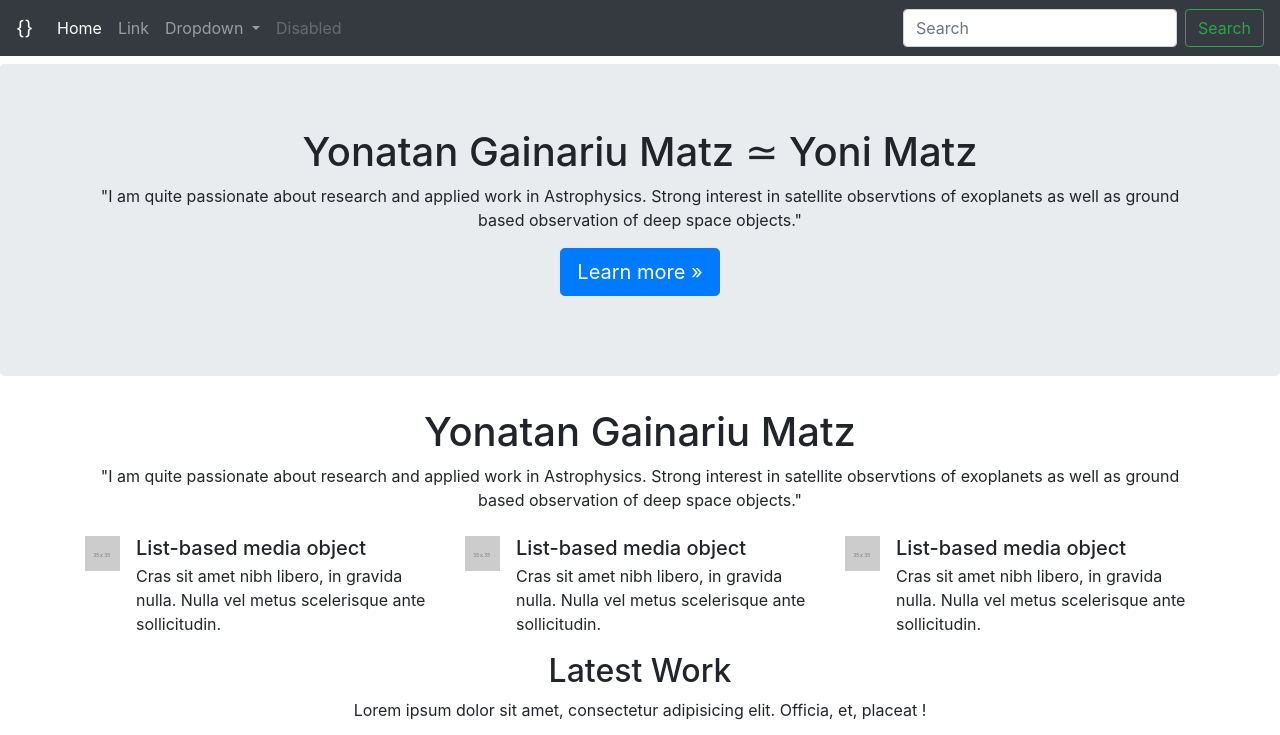
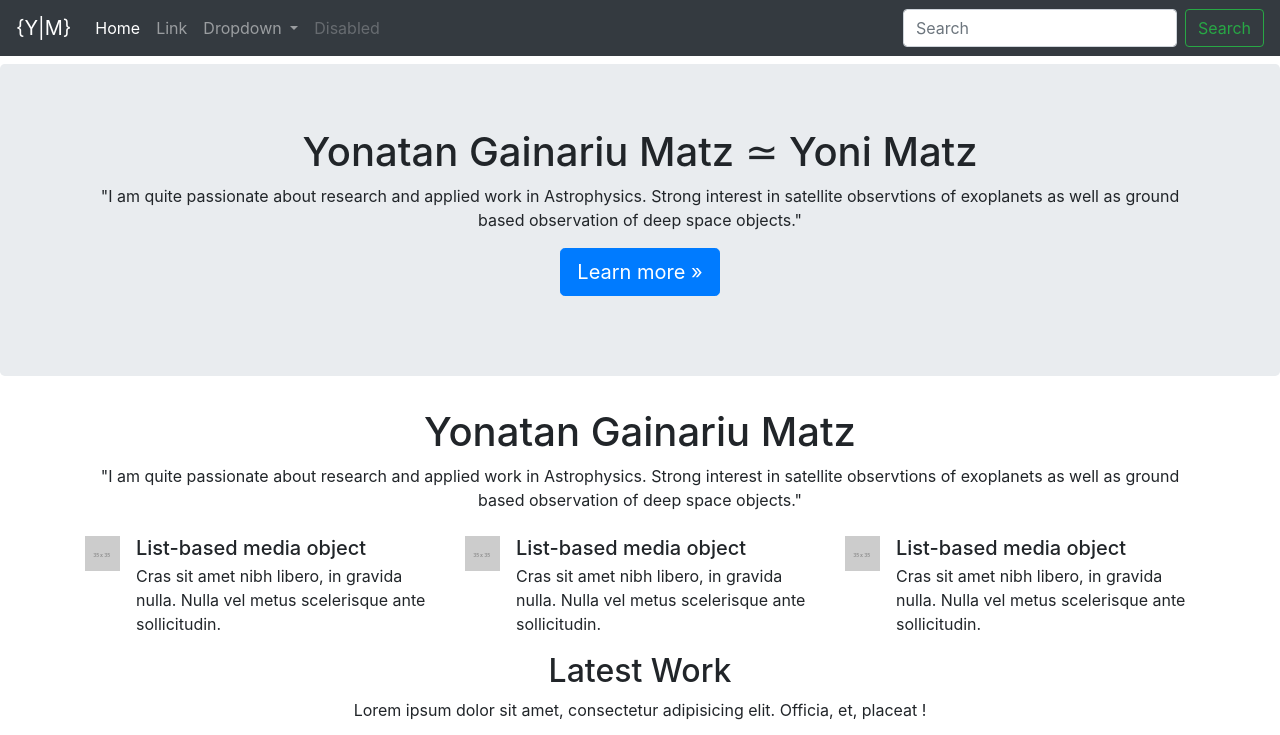
Before and after one commit to yonimatz/yonimatz.github.io, a plain HTML site: page index.html in a window 1280 px wide. Shown: the top 735 px of the page. Drawn offline with Linux system fonts and the light colour scheme.

Commit message:
Update index.html

```diff
--- a/index.html
+++ b/index.html
@@ -10,7 +10,7 @@
   </head>
   <body>
     <nav class="navbar navbar-expand-lg navbar-dark bg-dark">
-      <a class="navbar-brand" href="#"> {<Y|M>} </a>
+      <a class="navbar-brand" href="#"> {Y|M} </a>
       <button class="navbar-toggler" type="button" data-toggle="collapse" data-target="#navbarSupportedContent" aria-controls="navbarSupportedContent" aria-expanded="false" aria-label="Toggle navigation">
       <span class="navbar-toggler-icon"></span>
       </button>
```
